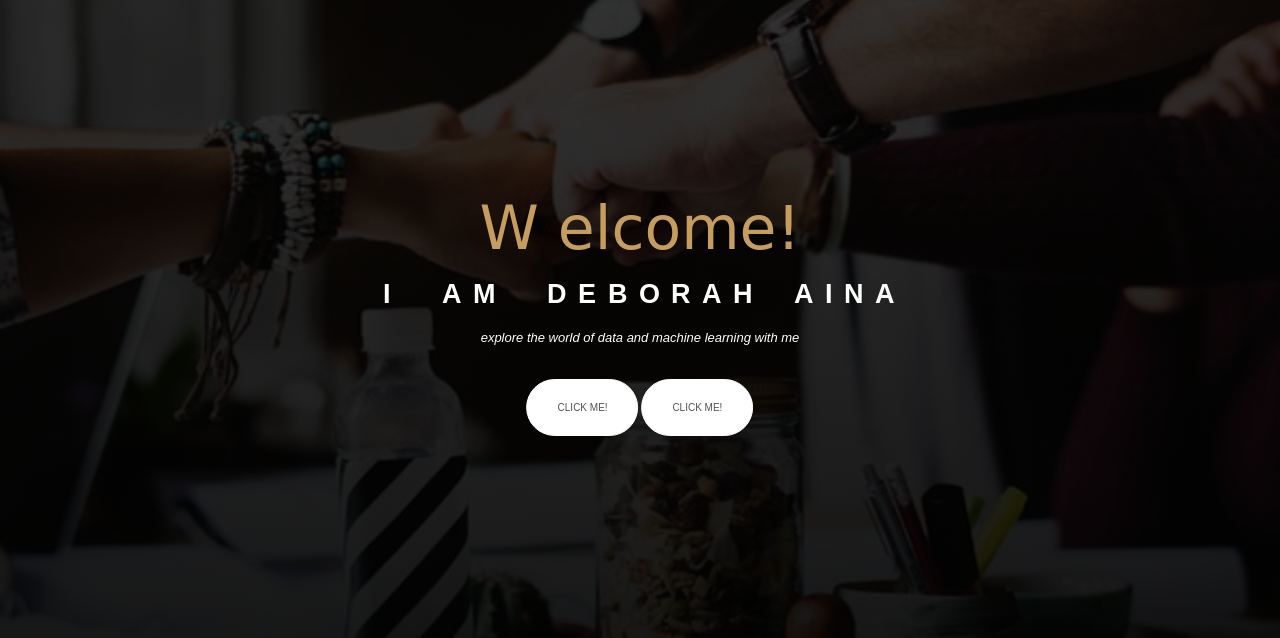
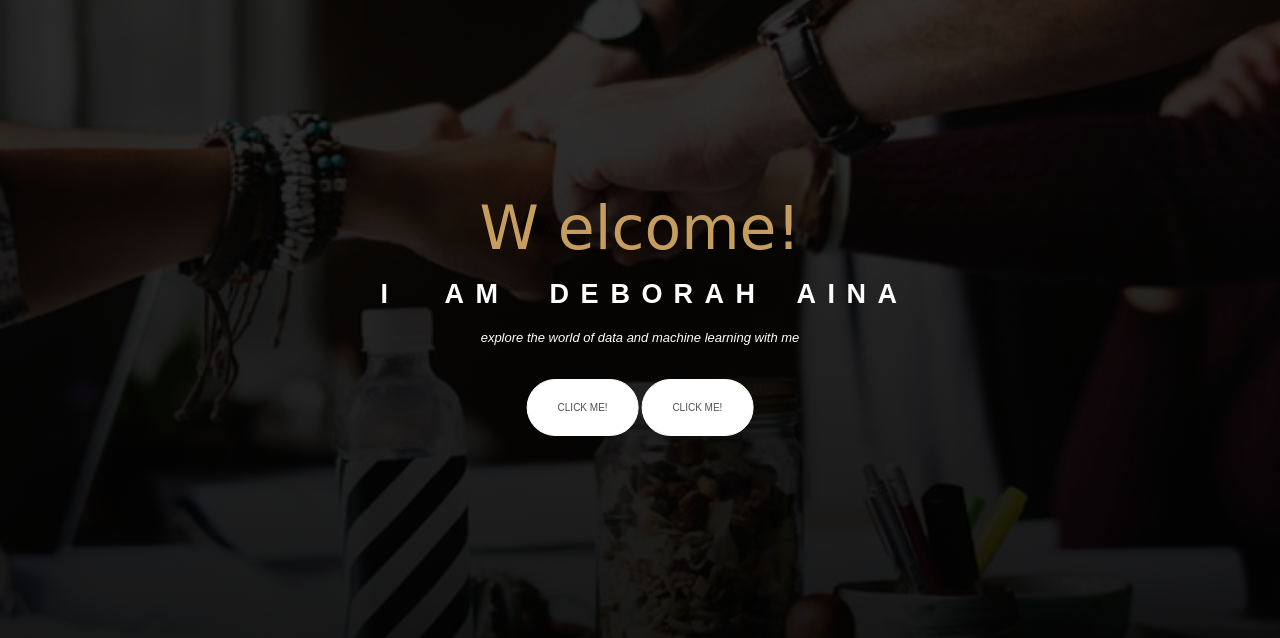
Before and after one commit to Deborahaina/data-telling, a Flask app: page / in a window 1280 px wide. Shown: the part 51-689 px from the top of the page. Run offline with Flask 2, Linux system fonts and the light colour scheme; parts of the project's set-up code (start-up, migrations or seed data) failed here and were passed over; some libraries are stand-ins or nearby versions; some web fonts are replaced.

Commit message:
Final commit

```diff
--- a/templates/index.html
+++ b/templates/index.html
@@ -44,7 +44,7 @@
       <div class="hero-text">
         <h1 id="first-letter">W <span>elcome!</span></h1>
         <div class="text-area mb-3">
-        <span class="mr-3">i</span>
+        <span class="mr-4">i</span>
         <span class="ml-5">a</span>
         <span class="mr-5">m</span>
         <span class="ml-3">d</span>
```
